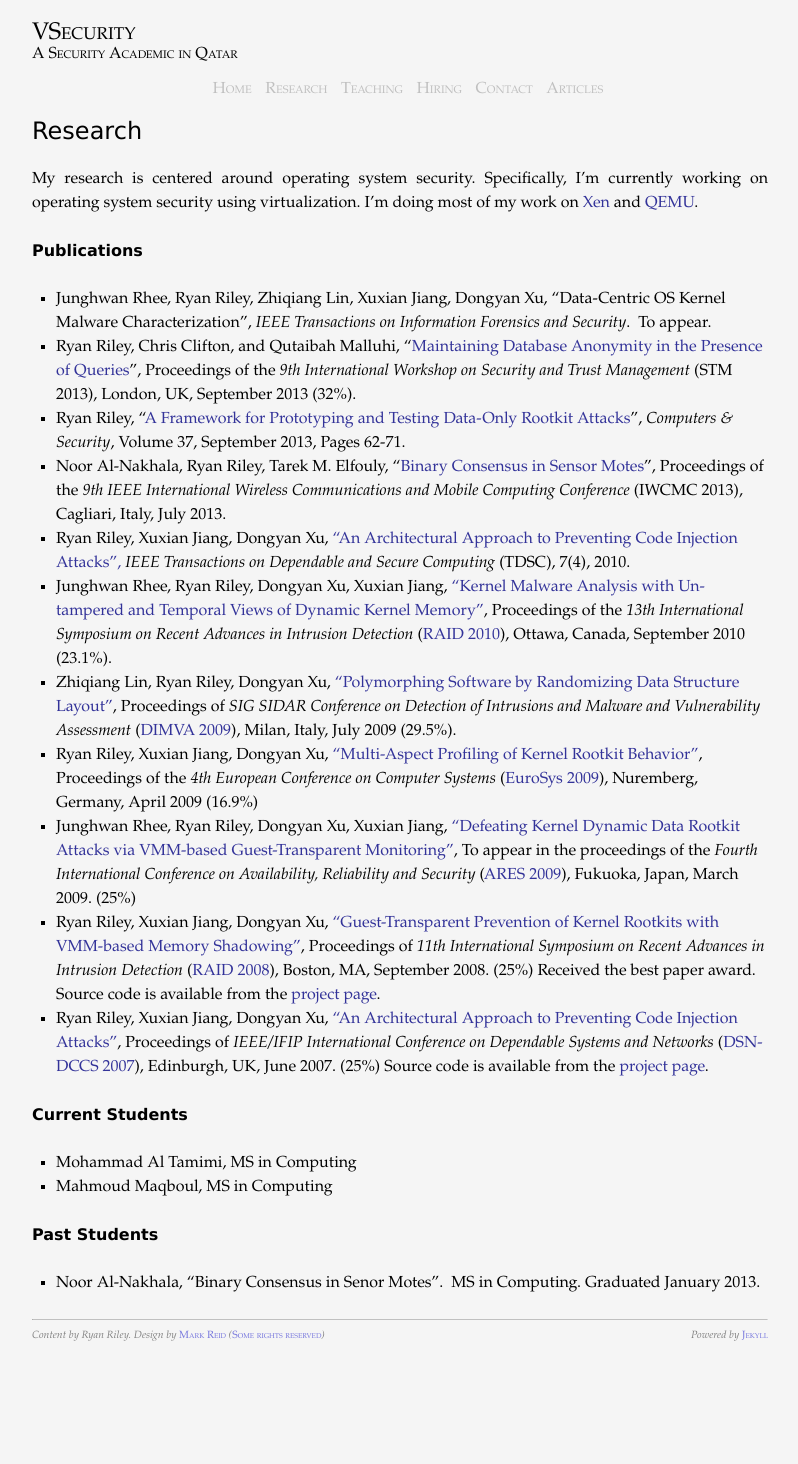
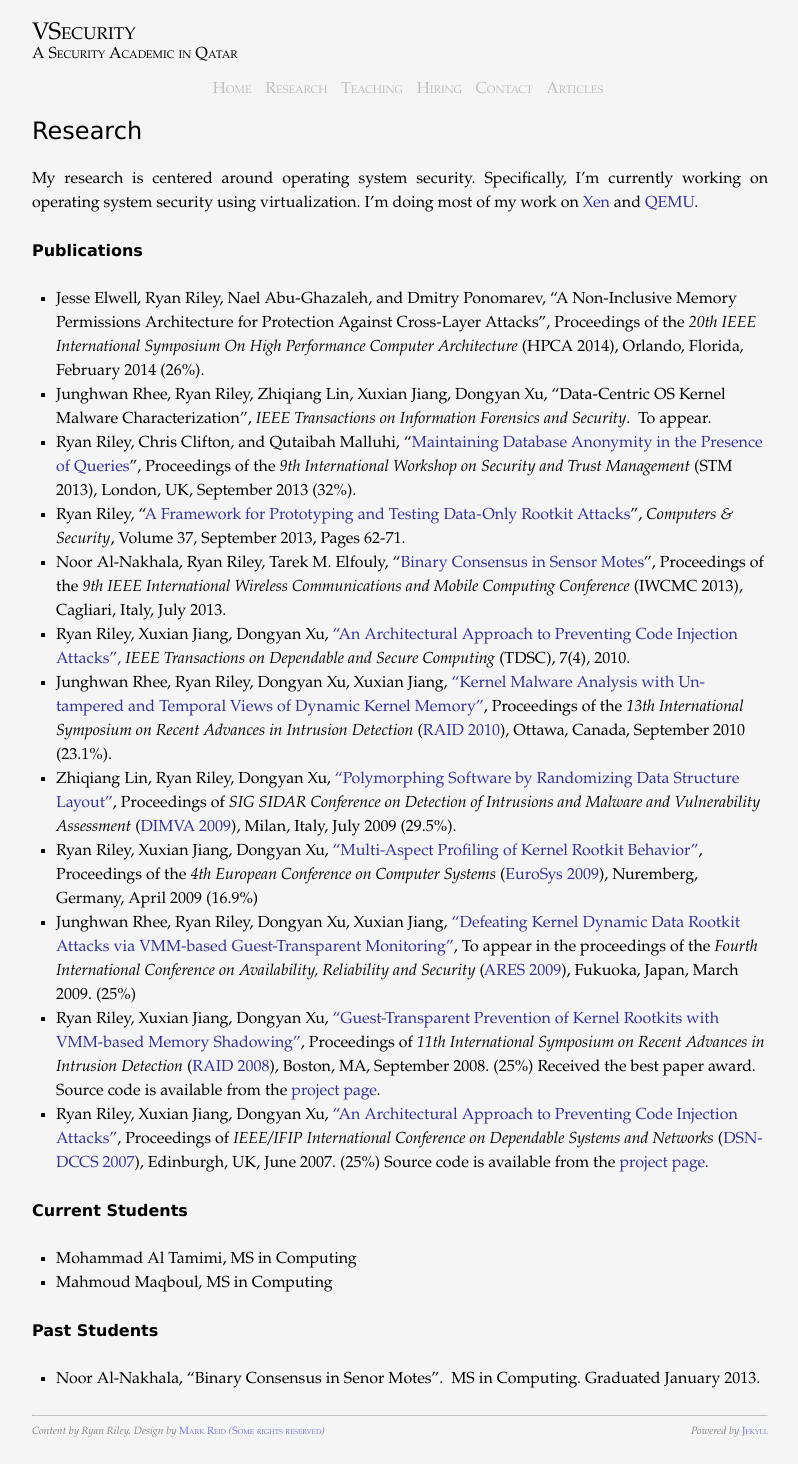
Before and after one commit to rriley/website, a Jekyll site: the page built from research/index.md, in a window 1280 px wide. Shown: the whole page, without its empty margins (240-1038 px from the left). Built offline with Jekyll 4.4.1, drawn with Linux system fonts in a browser that asks for light colours; Markdown is read by kramdown in place of the engine named in the settings; before the commit the page ends 1368 px from its top, so only the background shows below that.

Commit message:
Adding a publication

```diff
--- a/research/index.md
+++ b/research/index.md
@@ -12,6 +12,7 @@ most of my work on [Xen](http://www.cl.cam.ac.uk/research/srg/netos/xen/) and
 
 ##Publications
 
+  * Jesse Elwell, Ryan Riley, Nael Abu-Ghazaleh, and Dmitry Ponomarev, "A Non-Inclusive Memory Permissions Architecture for Protection Against Cross-Layer Attacks", Proceedings of the *20th IEEE International Symposium On High Performance Computer Architecture* (HPCA 2014), Orlando, Florida, February 2014 (26%).
   * Junghwan Rhee, Ryan Riley, Zhiqiang Lin, Xuxian Jiang, Dongyan Xu, "Data-Centric OS Kernel Malware Characterization", *IEEE Transactions on Information Forensics and Security*.  To appear.
   * Ryan Riley, Chris Clifton, and Qutaibah Malluhi, "[Maintaining Database Anonymity in the Presence of Queries](/pubs/STM2013.pdf)", Proceedings of the *9th International Workshop on Security and Trust Management* (STM 2013), London, UK, September 2013 (32%).
   * Ryan Riley, "[A Framework for Prototyping and Testing Data-Only Rootkit Attacks](/pubs/dorf.pdf)", *Computers & Security*, Volume 37, September 2013, Pages 62-71.
```
